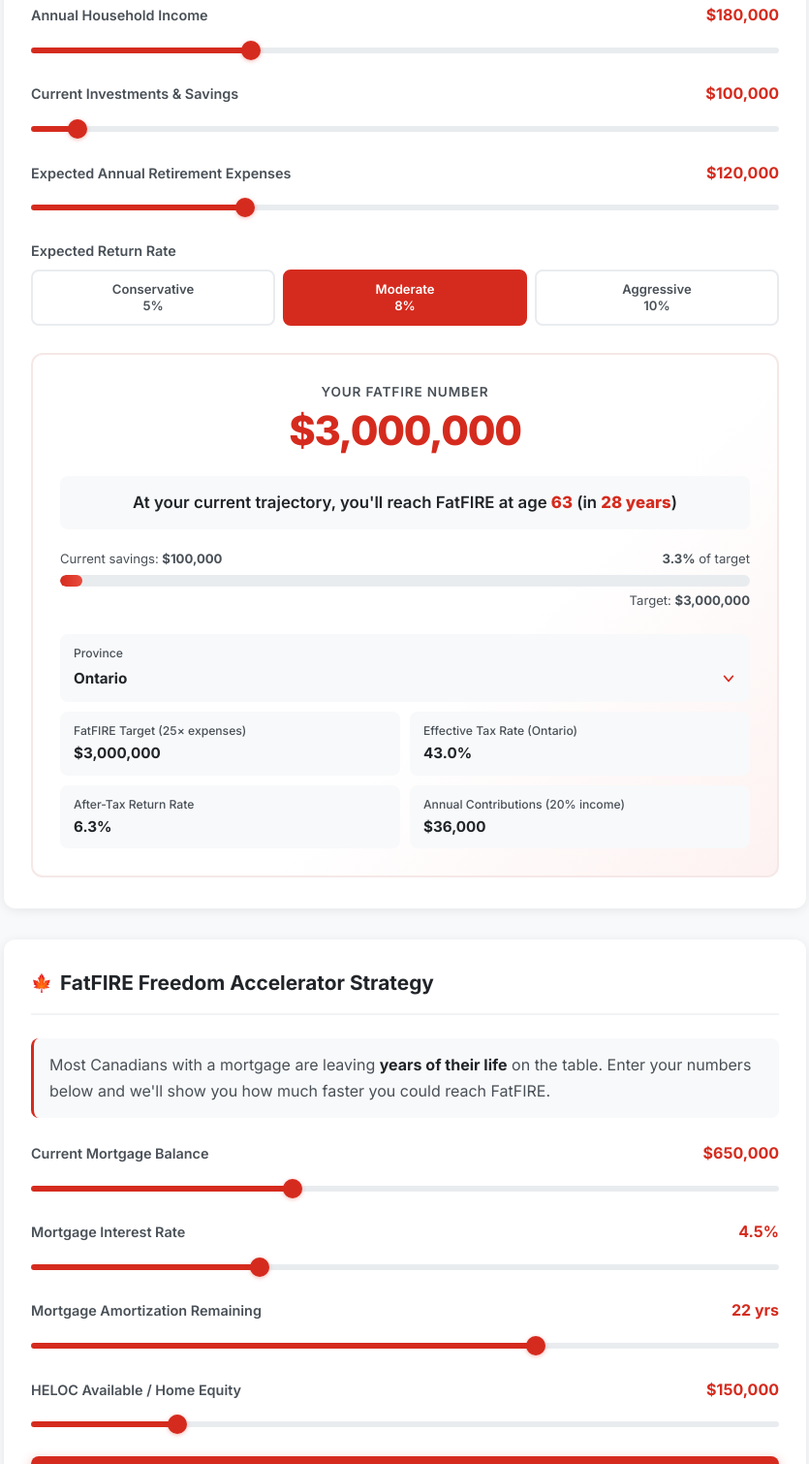
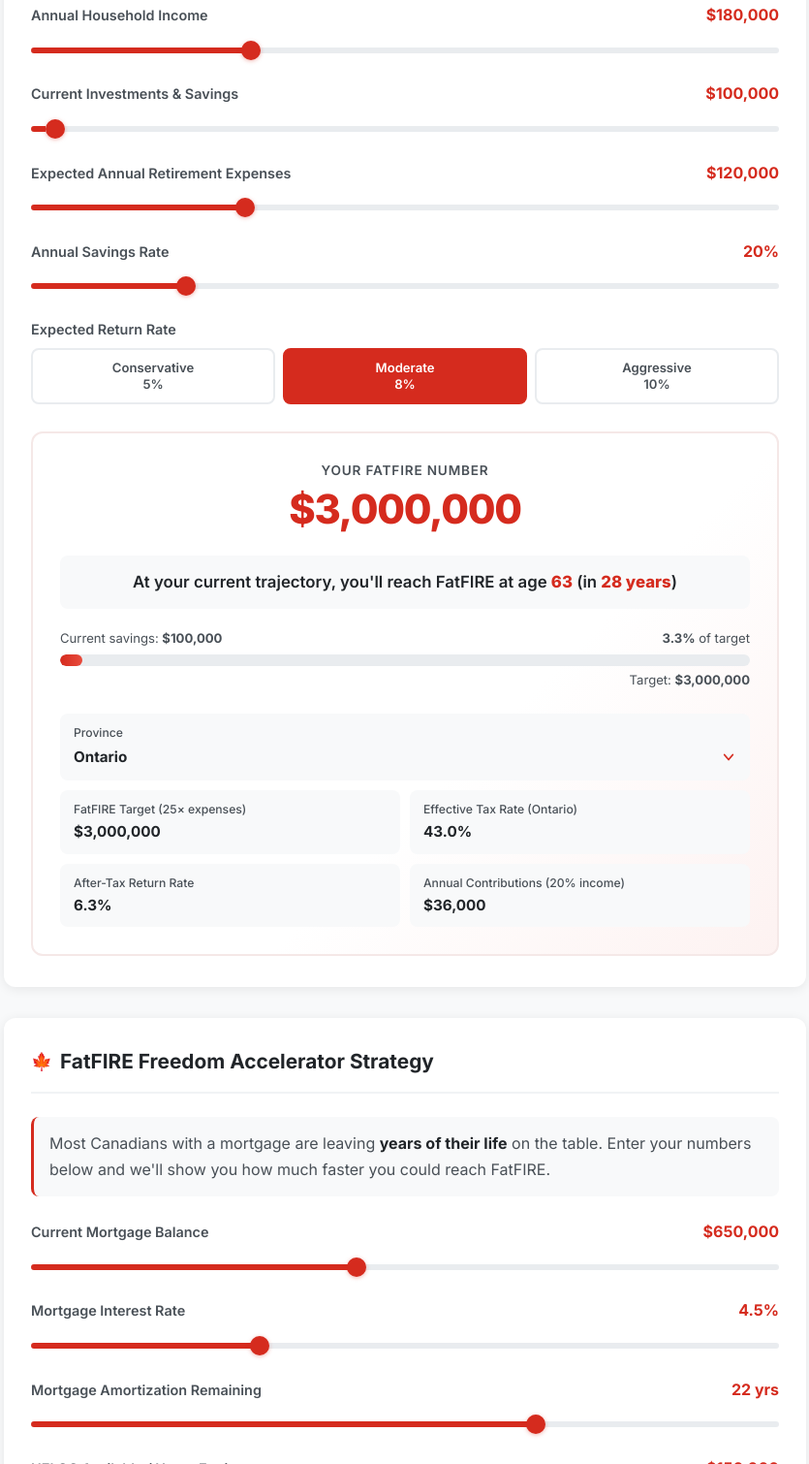
Before and after one commit to jonah-gif/fatfire-calculator, a website: page index.html in a window 1280 px wide. Shown: the part 319-1829 px from the top of the page at 97% size, without its empty margins (222-1057 px from the left). Drawn offline with Linux system fonts and the light colour scheme.

Commit message:
Add savings rate slider, raise savings cap to $5M, allow $0 mortgage

```diff
--- a/index.html
+++ b/index.html
@@ -177,7 +177,7 @@
           <span>Current Investments &amp; Savings</span>
           <span class="input-value" id="val-savings">$100,000</span>
         </div>
-        <input type="range" id="slider-savings" min="0" max="2000000" step="10000" value="100000" />
+        <input type="range" id="slider-savings" min="0" max="5000000" step="10000" value="100000" />
       </div>
 
       <!-- Expected Annual Retirement Expenses -->
@@ -187,6 +187,15 @@
           <span class="input-value" id="val-expenses">$120,000</span>
         </div>
         <input type="range" id="slider-expenses" min="50000" max="300000" step="5000" value="120000" />
+      </div>
+
+      <!-- Annual Savings Rate — NEW configurable slider -->
+      <div class="input-group">
+        <div class="input-label">
+          <span>Annual Savings Rate</span>
+          <span class="input-value" id="val-savingsrate">20%</span>
+        </div>
+        <input type="range" id="slider-savingsrate" min="0.05" max="0.80" step="0.01" value="0.20" />
       </div>
 
       <!-- Return Rate Toggle -->
@@ -259,7 +268,7 @@
             <div class="m-value" id="math-aftertax">—</div>
           </div>
           <div class="math-item">
-            <div class="m-label">Annual Contributions (20% income)</div>
+            <div class="m-label" id="math-contrib-label">Annual Contributions (20% income)</div>
             <div class="m-value" id="math-contrib">—</div>
           </div>
         </div>
@@ -307,7 +316,7 @@
             <span>Current Mortgage Balance</span>
             <span class="input-value" id="val-mortgage">$650,000</span>
           </div>
-          <input type="range" id="slider-mortgage" min="200000" max="1500000" step="10000" value="650000" />
+          <input type="range" id="slider-mortgage" min="0" max="1500000" step="10000" value="650000" />
         </div>
 
         <!-- Mortgage Rate -->
@@ -414,7 +423,7 @@
               <span>Mortgage Balance</span>
               <span class="input-value" id="c2b-balance-val">$650,000</span>
             </div>
-            <input type="range" id="c2b-balance" min="200000" max="1500000" step="10000" value="650000">
+            <input type="range" id="c2b-balance" min="0" max="1500000" step="10000" value="650000">
           </div>
           <div class="input-group">
             <div class="input-label">
```
